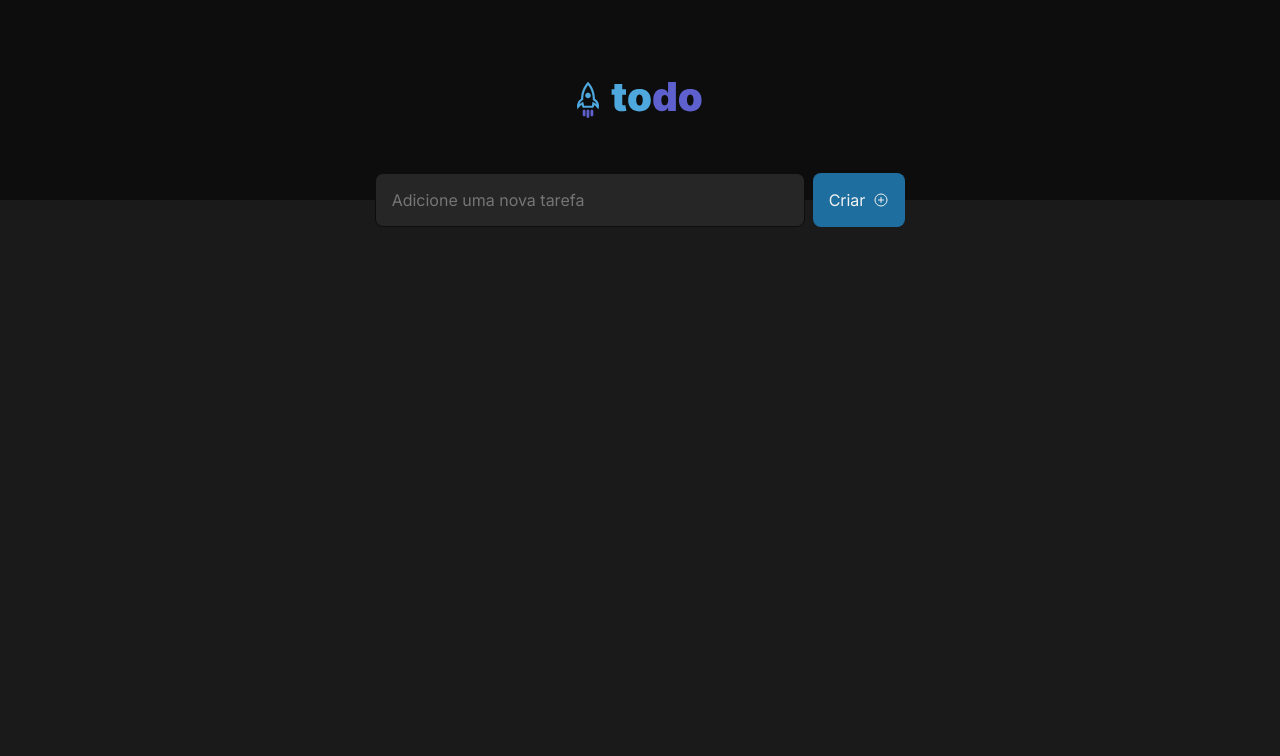
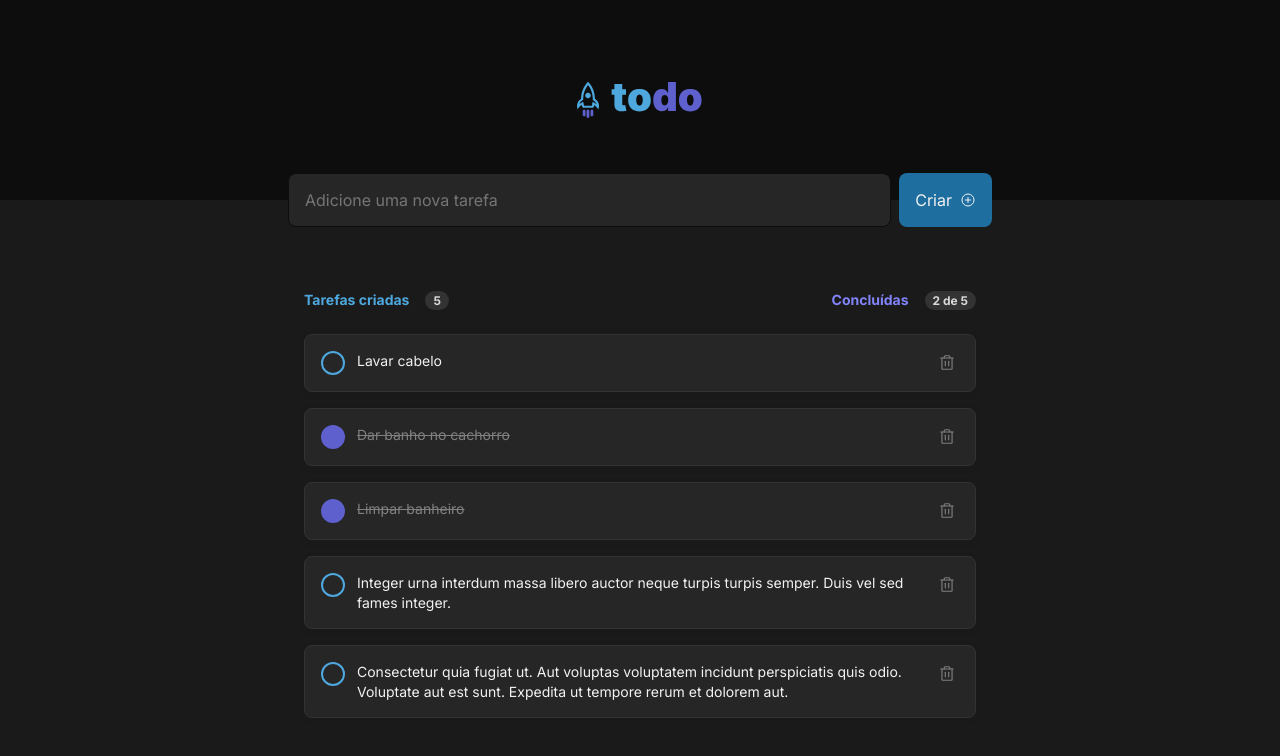
Before and after one commit to dgeoi/ignite-todo, a React (Vite) app: page / in a window 1280 px wide. Shown: the top 756 px of the page. Built offline with nearby package versions, Linux system fonts and the light colour scheme.

Commit message:
Finished HTML & CSS

```diff
--- a/src/App.module.css
+++ b/src/App.module.css
@@ -1,4 +1,10 @@
-.main>form {
+.container {
+  max-width: 736px;
+  margin-inline: auto;
+  padding-inline: 1rem;
+}
+
+.createTaskForm {
   margin-top: calc(0px - 1rem - 0.625rem - 1px);
 
   display: flex;
@@ -6,9 +12,8 @@
   gap: .5rem;
 }
 
-.main>form>input[type=text] {
+.createTaskFormInput {
   width: 100%;
-  max-width: 430px;
   padding: 1rem;
 
   font-size: 1rem;
@@ -18,7 +23,7 @@
   border-radius: 8px;
 }
 
-.main>form>button[type=submit] {
+.createTaskFormSubmitButton {
   padding: 1rem;
 
   border: none;
@@ -35,10 +40,10 @@
   transition: background-color 0.15s;
 }
 
-.main>form>button[type=submit]:hover {
+.createTaskFormSubmitButton:hover {
   background-color: var(--blue);
 }
 
-.main>form>button[type=submit]>span {
+.createTaskFormSubmitButton>span {
   margin-left: .5rem;
 }
--- a/src/App.tsx
+++ b/src/App.tsx
@@ -1,18 +1,51 @@
 import { PlusCircle } from 'phosphor-react';
 import styles from './App.module.css';
 import { Header } from './components/Header';
+import { TaskShape } from './components/Task';
+import { TaskList } from './components/TaskList';
+
+const taskListFromApi: TaskShape[] = [
+  {
+    description: 'Lavar cabelo',
+    isComplete: false
+  },
+  {
+    description: 'Dar banho no cachorro',
+    isComplete: true
+  },
+  {
+    description: 'Limpar banheiro',
+    isComplete: true
+  },
+  {
+    description: 'Integer urna interdum massa libero auctor neque turpis turpis semper. Duis vel sed fames integer.',
+    isComplete: false
+  },
+  {
+    description: 'Consectetur quia fugiat ut. Aut voluptas voluptatem incidunt perspiciatis quis odio. Voluptate aut est sunt. Expedita ut tempore rerum et dolorem aut.',
+    isComplete: false
+  },
+];
 
 export default function App() {
   return (
-    <main className={styles.main}>
+    <div>
       <Header />
-      <form>
-        <input type="text" placeholder='Adicione uma nova tarefa' />
-        <button type="submit">
-          Criar
-          <span><PlusCircle size={16} /></span>
-        </button>
-      </form>
-    </main>
+      <main className={styles.container}>
+        <form className={styles.createTaskForm}>
+          <input
+            type="text"
+            placeholder='Adicione uma nova tarefa'
+            className={styles.createTaskFormInput}
+          />
+          <button type="submit" className={styles.createTaskFormSubmitButton}>
+            Criar
+            <span><PlusCircle size={16} /></span>
+          </button>
+        </form>
+
+        <TaskList tasks={taskListFromApi} />
+      </main>
+    </div>
   );
 }
--- a/src/components/Header/Header.module.css
+++ b/src/components/Header/Header.module.css
@@ -1,4 +1,4 @@
-.header {
+.container {
   width: 100%;
   padding-top: 4.5rem;
   padding-bottom: 5rem;
--- a/src/components/Header/index.tsx
+++ b/src/components/Header/index.tsx
@@ -1,10 +1,10 @@
-import toDoLogo from '../../assets/logo.svg';
+import logo from '../../assets/logo.svg';
 import styles from './Header.module.css';
 
 export function Header() {
   return (
-    <header className={styles.header}>
-      <img src={toDoLogo} alt="Logotipo do aplicativo" />
+    <header className={styles.container}>
+      <img src={logo} alt="Logotipo do aplicativo" />
     </header>
   );
 }
--- /dev/null
+++ b/src/components/Task/Task.module.css
@@ -0,0 +1,86 @@
+.task {
+  width: 100%;
+  padding: 1rem;
+
+  border-radius: 8px;
+  border: 1px solid var(--gray-400);
+  background-color: var(--gray-500);
+  box-shadow: 0px 2px 8px rgba(0, 0, 0, 0.06);
+
+  display: grid;
+  grid-template-columns: max-content 1fr max-content;
+  gap: .75rem;
+}
+
+.task+.task {
+  margin-top: 1rem;
+}
+
+.taskCheckbox {
+  appearance: none;
+
+  width: 1.5rem;
+  height: 1.5rem;
+
+  cursor: pointer;
+  border-radius: 50%;
+  border: 2px solid var(--blue);
+
+  transition: box-shadow 0.2s, background-color 0.2s;
+}
+
+.taskCheckbox:hover {
+  border-color: var(--blue-dark);
+  background-color: rgba(30, 111, 159, 0.15);
+}
+
+.taskCheckbox:checked {
+  border: 2px solid var(--purple-dark);
+  background-color: var(--purple-dark);
+}
+
+.taskCheckbox:checked:hover {
+  border-color: var(--purple);
+  background-color: var(--purple);
+}
+
+.taskDescription {
+  width: 100%;
+
+  line-height: 140%;
+  font-size: .875rem;
+  color: var(--gray-100);
+}
+
+.taskDescriptionCompleted {
+  width: 100%;
+
+  line-height: 140%;
+  font-size: .875rem;
+  text-align: justify;
+  color: var(--gray-300);
+  text-decoration: line-through;
+}
+
+.taskDeleteButton {
+  width: 1.5rem;
+  height: 1.5rem;
+
+  font-size: 0;
+  color: var(--gray-300);
+  border: none;
+  border-radius: 4px;
+  background-color: transparent;
+  cursor: pointer;
+
+  display: flex;
+  align-items: center;
+  justify-content: center;
+
+  transition: color 0.15s, background-color 0.15s;
+}
+
+.taskDeleteButton:hover {
+  color: var(--danger);
+  background-color: var(--gray-400);
+}
--- /dev/null
+++ b/src/components/Task/index.tsx
@@ -0,0 +1,37 @@
+import { Trash } from 'phosphor-react';
+import { ChangeEvent, useState } from 'react';
+import styles from './Task.module.css';
+
+export interface TaskShape {
+  description: string
+  isComplete: boolean
+}
+
+type TaskProps = {
+  task: TaskShape
+}
+
+export function Task({task}: TaskProps) {
+  const [isTaskCompleted, setIsTaskCompleted] = useState<boolean>(task.isComplete);
+
+  function handleTaskCheckbox(event: ChangeEvent<HTMLInputElement>) {
+    setIsTaskCompleted(event.currentTarget.checked);
+  }
+
+  return (
+    <article className={styles.task}>
+      <input
+        type="checkbox"
+        checked={isTaskCompleted}
+        className={styles.taskCheckbox}
+        onChange={(event) => {handleTaskCheckbox(event);}}
+      />
+
+      <p className={isTaskCompleted ? styles.taskDescriptionCompleted : styles.taskDescription}>{task.description}</p>
+
+      <button className={styles.taskDeleteButton}>
+        <span><Trash size={18} /></span>
+      </button>
+    </article>
+  );
+}
--- /dev/null
+++ b/src/components/TaskList/TaskList.module.css
@@ -0,0 +1,52 @@
+.taskListContainer {
+  max-width: 736px;
+  margin-top: 4rem;
+  margin-inline: auto;
+  padding-inline: 1rem;
+
+
+  display: flex;
+  flex-direction: column;
+  align-items: center;
+  justify-content: center;
+}
+
+.taskListHeader {
+  width: 100%;
+
+  display: flex;
+  align-items: center;
+  justify-content: space-between;
+}
+
+.taskListHeader>div {
+  font-weight: 700;
+  display: flex;
+}
+
+.taskListHeader>div:first-of-type>p {
+  color: var(--blue);
+}
+
+.taskListHeader>div:last-of-type>p {
+  color: var(--purple);
+}
+
+.taskListHeader>div>p {
+  margin-right: 1rem;
+  font-size: 0.875rem;
+}
+
+.taskListHeader>div>span {
+  padding: 0.125rem 0.5rem;
+  border-radius: 999px;
+
+  font-size: 0.75rem;
+  color: var(--gray-200);
+  background-color: var(--gray-400);
+}
+
+.taskList {
+  width: 100%;
+  margin-top: 1.5rem;
+}
--- /dev/null
+++ b/src/components/TaskList/index.tsx
@@ -0,0 +1,29 @@
+import { Task, TaskShape } from '../Task';
+import styles from './TaskList.module.css';
+
+interface TaskListProps {
+  tasks: TaskShape[]
+}
+
+export function TaskList({tasks}: TaskListProps) {
+  return (
+    <section className={styles.taskListContainer}>
+      <header className={styles.taskListHeader}>
+        <div className={styles.tasksCount}>
+          <p>Tarefas criadas</p>
+          <span>5</span>
+        </div>
+
+        <div className={styles.completedTasksCount}>
+          <p>Concluídas</p>
+          <span>2 de 5</span>
+        </div>
+      </header>
+      <div className={styles.taskList}>
+        {tasks.map(task => {
+          return <Task key={task.description} task={task} />;
+        })}
+      </div>
+    </section>
+  );
+}
--- a/src/global.css
+++ b/src/global.css
@@ -21,6 +21,11 @@
   box-sizing: border-box;
 }
 
+:focus {
+  outline: transparent;
+  box-shadow: 0 0 0 2px var(--purple);
+}
+
 body {
   color: var(--gray-300);
   background-color: var(--gray-600);
@@ -32,7 +37,7 @@ body,
 input,
 textarea,
 button {
+  font-size: 1rem;
+  font-weight: 400;
   font-family: 'Inter', sans-serif;
-  font-weight: 400;
-  font-size: 1rem;
 }
```
